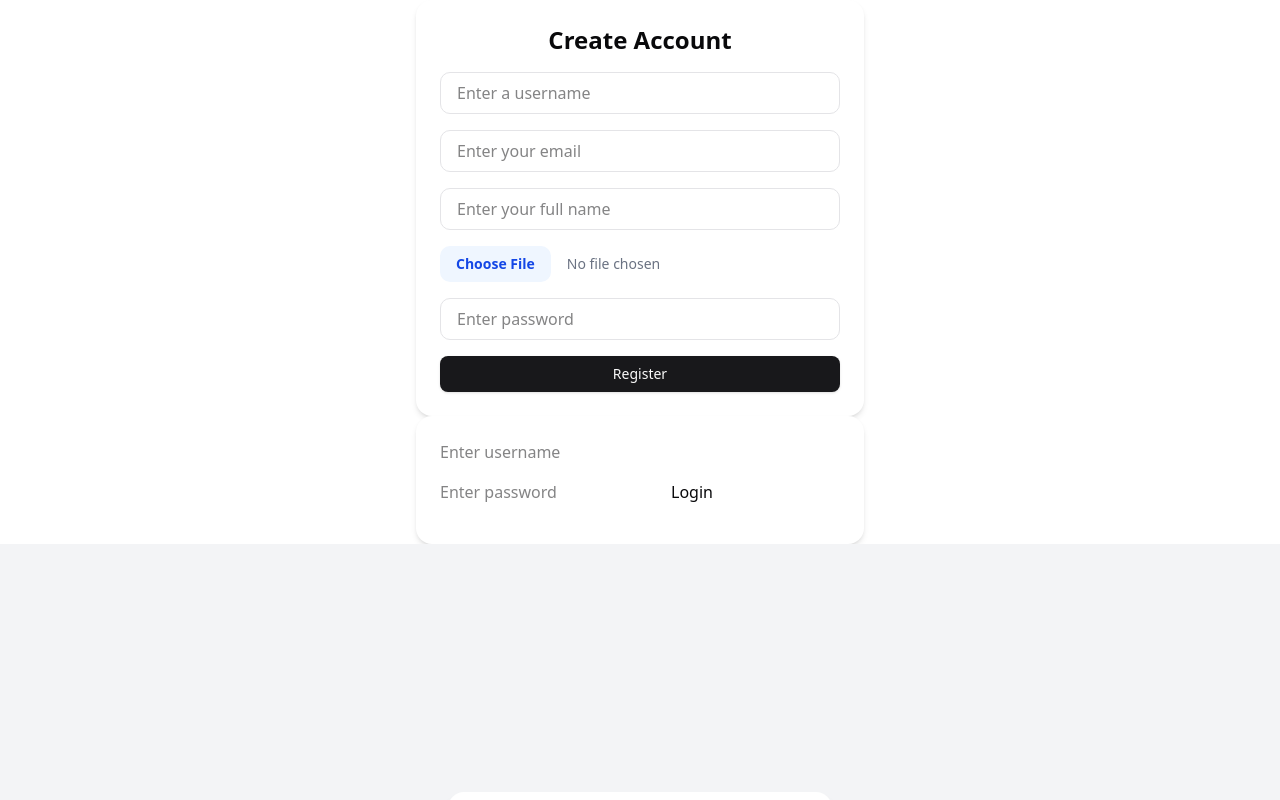
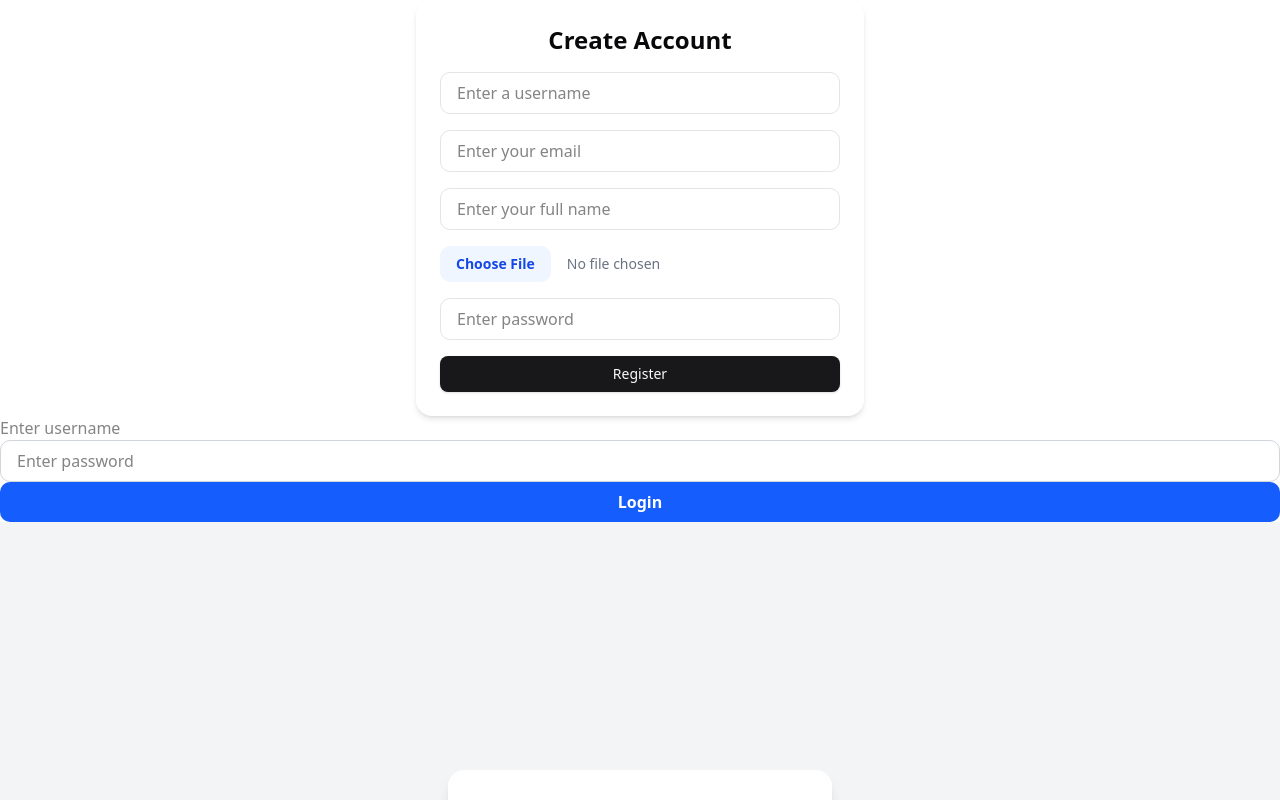
Before and after one commit to Ram-1418/vidz-frontend, a React (Vite) app: page / in a window 1280 px wide. Shown: the top 800 px of the page. Built offline with nearby package versions, Linux system fonts and the light colour scheme; no server answers.

Commit message:
feat: update dependencies and improve UI components

```diff
--- a/src/App.tsx
+++ b/src/App.tsx
@@ -1,83 +1,28 @@
-import React from 'react'
-import RegisterForm from './components/auth/registerForm'
-import LoginWithEmail from './components/logainwithEmail'
-import LoginWithUsername from './components/loginwithusername'
+import React, { useEffect } from "react";
+import RegisterForm from "./components/auth/registerForm";
+import LoginWithEmail from "./components/logainwithEmail";
+import LoginWithUsername from "./components/loginwithusername";
+import { getCurrentUser } from "./apiServices/userAuth";
+import { Button } from "./components/ui/button";
 
 const App = () => {
+  useEffect(() => {
+    handleClick();
+  });
+
+  function handleClick() {
+    getCurrentUser();
+  }
   return (
     <div>
-      <RegisterForm/>
-      <LoginWithUsername/>
-      <LoginWithEmail/>
+      <RegisterForm />
+      <LoginWithUsername />
+      <LoginWithEmail />
+    </div>
+  );
+};
 
-    </div>
-  )
-}
-
-export default App
-
-
-
-
-
-
-
-
-
-
-
-
-
-
-
-
-
-
-
-
-
-
-
-
-
-
-
-
-
-
-
-
-
-
-
-
-
-
-
-
-
-
-
-
-
-
-
-
-
-
-
-
-
-
-
-
-
-
-
-
-
-
-
+export default App;
 
 // import React, { useState } from "react";
 
--- a/src/components/loginwithusername.tsx
+++ b/src/components/loginwithusername.tsx
@@ -1,13 +1,15 @@
-import React from 'react';
-import { useForm } from 'react-hook-form';
-import { z } from 'zod';
-import { zodResolver } from '@hookform/resolvers/zod';
-import { loginWithUsername } from '../apiServices/userAuth';
+import React from "react";
+import { useForm } from "react-hook-form";
+import { z } from "zod";
+import { zodResolver } from "@hookform/resolvers/zod";
+import { loginWithUsername } from "../apiServices/userAuth";
 
 // ✅ Zod schema
 const loginSchema = z.object({
-  username: z.string().min(1, { message: 'Username is required' }),
-  password: z.string().min(6, { message: 'Password must be at least 6 characters' }),
+  username: z.string().min(1, { message: "Username is required" }),
+  password: z
+    .string()
+    .min(6, { message: "Password must be at least 6 characters" }),
 });
 
 // ✅ Inferred type
@@ -25,20 +27,36 @@ const LoginWithUsername = () => {
 
   const onSubmit = (data: LoginType) => {
     console.log("Login data:", data);
-    loginWithUsername(data.username,data.password)
+    loginWithUsername(data.username, data.password);
   };
 
   return (
-    <form onSubmit={handleSubmit(onSubmit)}
-    className='max-w-md mx-auto bg-white dark:bg-neutral-900 p-6 rounded-2xl  shadow-md space-y-4'>
+    <form onSubmit={handleSubmit(onSubmit)}>
       <input {...register('username')} placeholder="Enter username" />
       {errors.username && <p style={{ color: 'red' }}>{errors.username.message}</p>}
 
-      <input type="password" {...register('password')} placeholder="Enter password" />
-      {errors.password && <p style={{ color: 'red' }}>{errors.password.message}</p>}
+          {/* Password input */}
+          <input
+            type="password"
+            {...register("password")}
+            placeholder="Enter password"
+            className="w-full px-4 py-2 border border-gray-300 rounded-lg
+                       focus:outline-none focus:ring-2 focus:ring-blue-500"
+          />
+          {errors.password && (
+            <p className="text-red-500 text-sm">{errors.password.message}</p>
+          )}
 
-      <button type="submit">Login</button>
-    </form>
+          {/* Submit button */}
+          <button
+            type="submit"
+            className="w-full bg-blue-600 text-white font-semibold py-2 rounded-lg
+                       hover:bg-blue-700 transition"
+          >
+            Login
+          </button>
+        </form>
+
   );
 };
 
```
Also changed, not shown: 1 other file (tests, documents, lock files or other folders).
